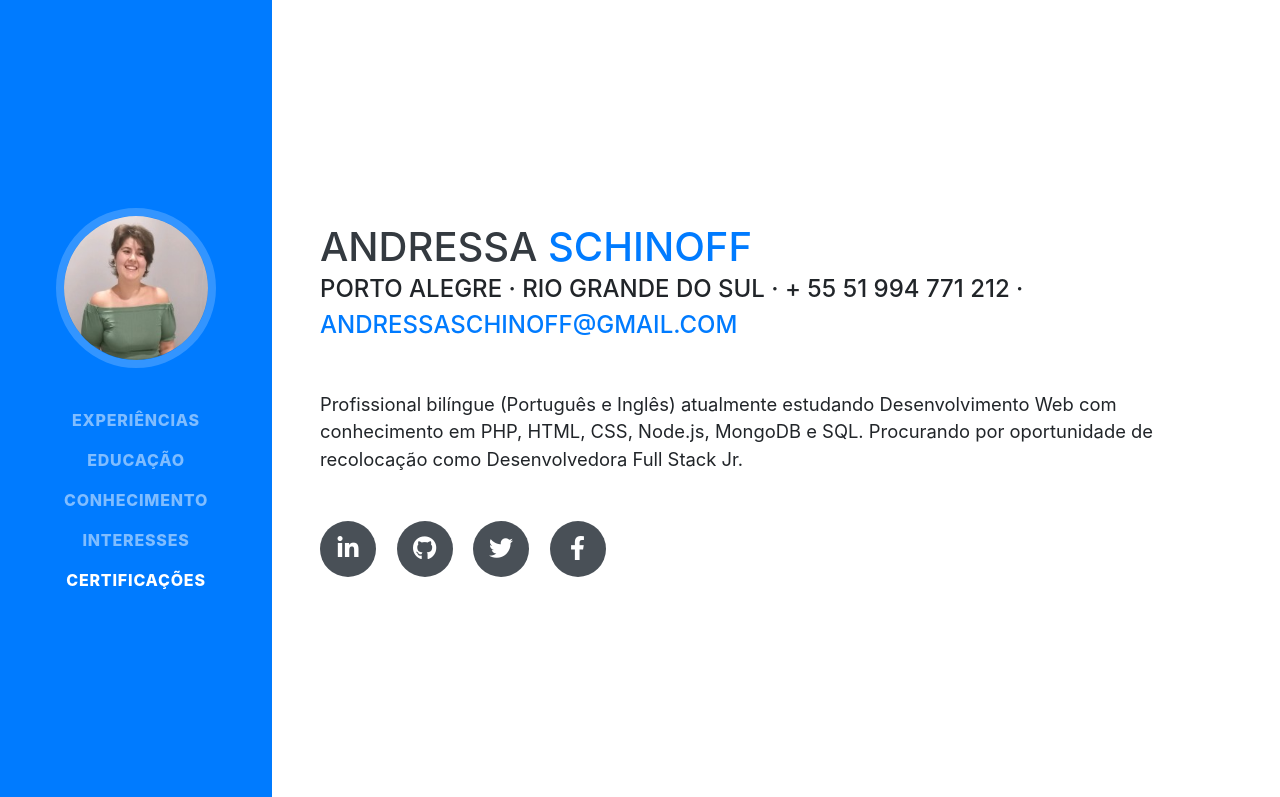
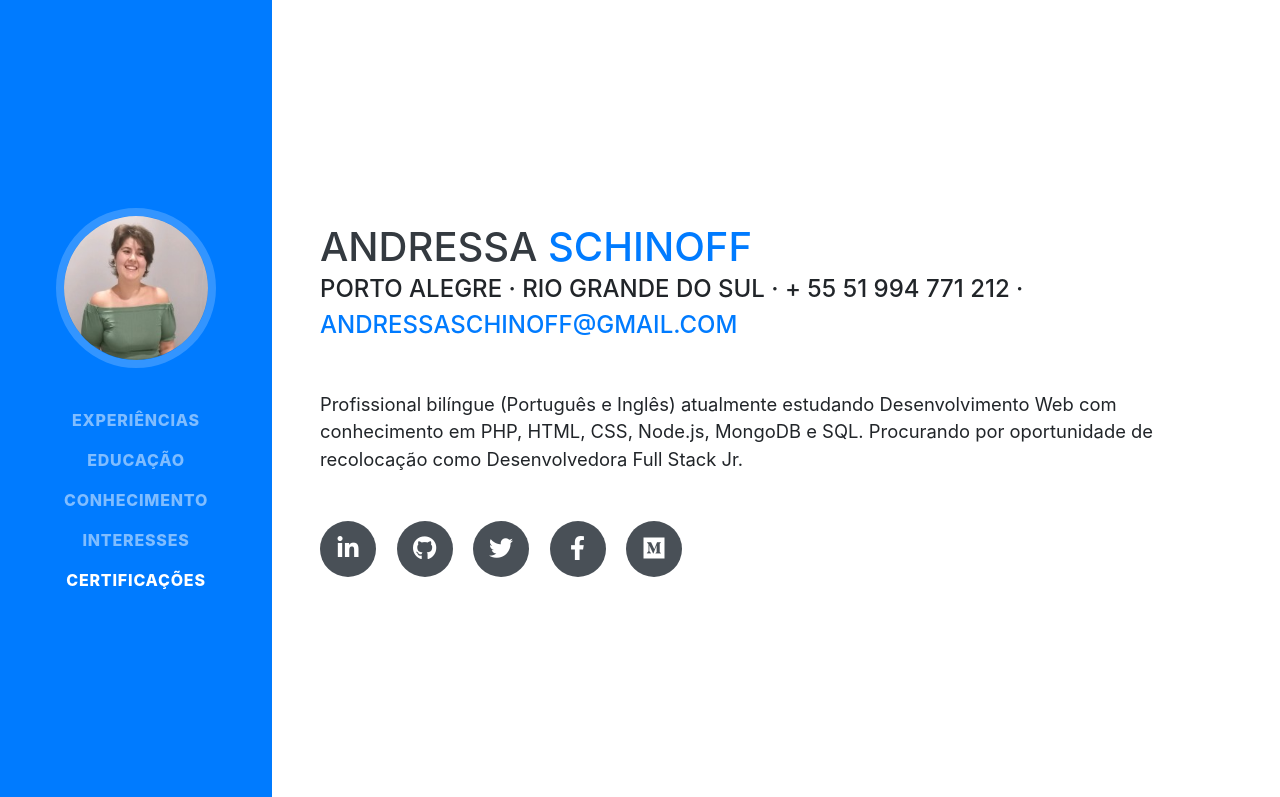
Before and after one commit to andressaschinoff/andressaschinoff.github.io, a website with bundled scripts: page index.html in a window 1280 px wide. Shown: the top 797 px of the page. Built offline with nearby package versions, Linux system fonts and the light colour scheme; a web font is replaced by a local one.

Commit message:
include medium profile

```diff
--- a/index.html
+++ b/index.html
@@ -86,6 +86,9 @@
           </a>
           <a href="https://www.facebook.com/AndressaSchinoff">
             <i class="fab fa-facebook-f"></i>
+          </a>
+          <a href="https://medium.com/@andressaschinoff">
+            <i class="fab fa-medium"></i>
           </a>
         </div>
       </div>
```
